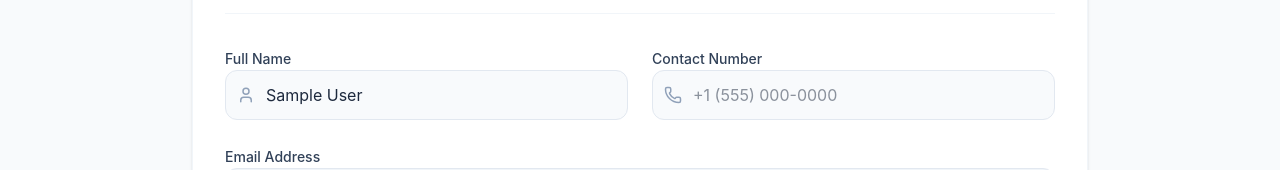
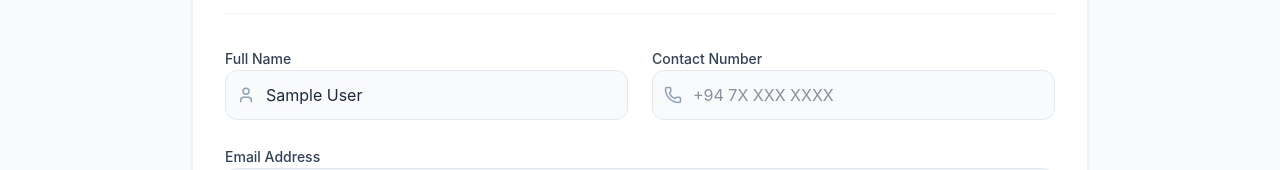
Before and after one commit to GehanLiyanage2002/CareSyncFrontend, a React (Vite) app: page /edit-profile in a window 1280 px wide. Shown: the part 396-566 px from the top of the page. Built offline with nearby package versions, Linux system fonts and the light colour scheme; no server answers; sample sign-in values are in the browser's storage.

Commit message:
feat: implement GeneralProfileTab component for managing user profile details, credentials, and Face ID enrollment

```diff
--- a/src/components/profile/GeneralProfileTab.jsx
+++ b/src/components/profile/GeneralProfileTab.jsx
@@ -279,7 +279,7 @@ const GeneralProfileTab = () => {
                   value={formData.contactNumber}
                   onChange={handleChange}
                   className="w-full pl-10 pr-4 py-3 rounded-xl border border-slate-200 dark:border-slate-600 bg-slate-50 dark:bg-slate-700/50 focus:bg-white focus:ring-2 focus:ring-blue-500/20 focus:border-blue-500 transition-colors dark:text-white"
-                  placeholder="+1 (555) 000-0000"
+                  placeholder="+94 7X XXX XXXX"
                   required
                 />
               </div>
```
